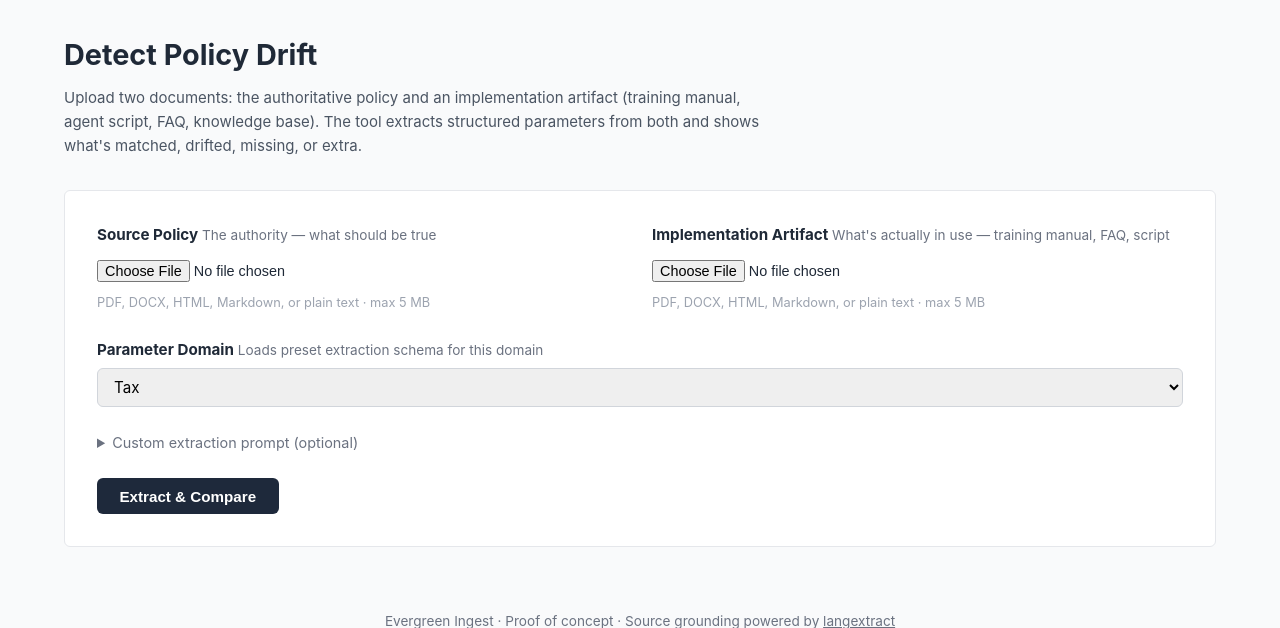
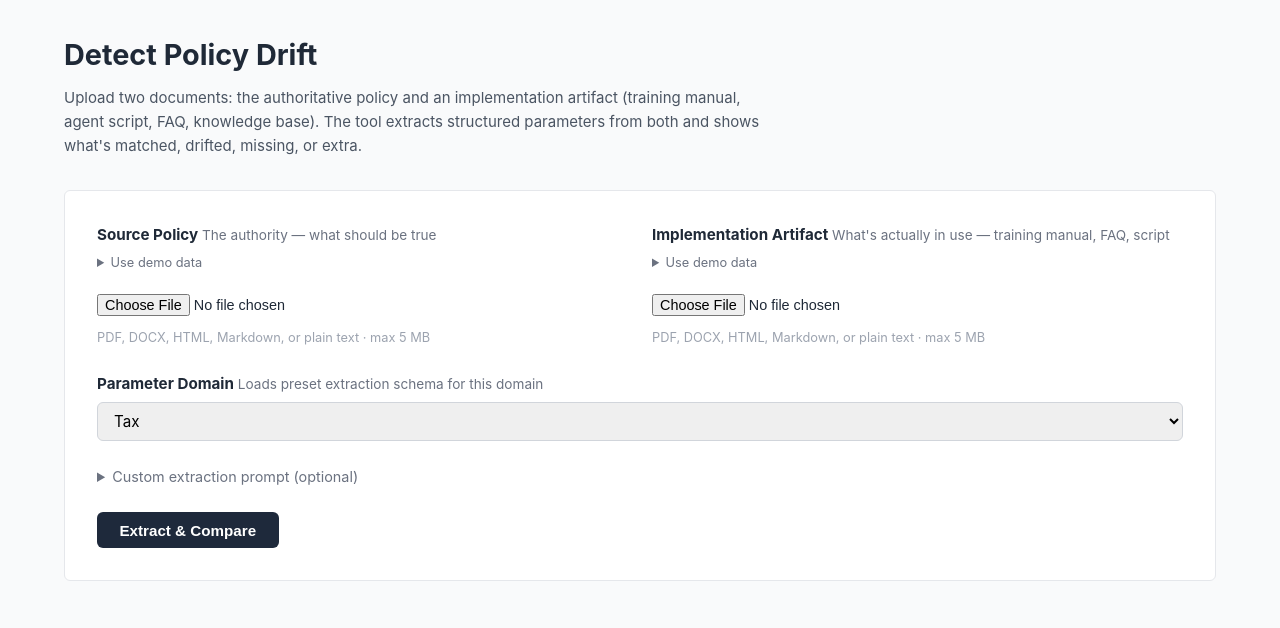
Before and after one commit to akschneider1/Evergreen-Ingest-v2, a FastAPI app: page / in a window 1280 px wide. Shown: the part 52-680 px from the top of the page. Run offline with FastAPI, Linux system fonts and the light colour scheme.

Commit message:
Fix API key passthrough and add demo data dropdowns
- Pass GOOGLE_API_KEY (or LANGEXTRACT_API_KEY) explicitly to lx.extract()
  to resolve Gemini authentication error on deployment
- Add demo data dropdowns on upload form for tax and benefits fixture pairs
- Handle demo substitution server-side; file input becomes optional when demo selected

Co-Authored-By: Claude Sonnet 4.6 <noreply@anthropic.com>

```diff
--- a/Evergreen-Ingest/app.py
+++ b/Evergreen-Ingest/app.py
@@ -168,6 +168,14 @@ async def index(request: Request):
     )
 
 
+DEMO_FILES = {
+    "tax_policy": BASE_DIR / "tests/fixtures/policy_tax_current.md",
+    "tax_implementation": BASE_DIR / "tests/fixtures/training_manual_tax_stale.md",
+    "benefits_policy": BASE_DIR / "tests/fixtures/policy_benefits_current.html",
+    "benefits_implementation": BASE_DIR / "tests/fixtures/training_manual_benefits.html",
+}
+
+
 @app.post("/upload")
 async def upload(
     background_tasks: BackgroundTasks,
@@ -175,24 +183,36 @@ async def upload(
     implementation_file: UploadFile = Form(...),
     domain: str = Form(...),
     custom_prompt: str = Form(""),
+    policy_demo: str = Form(""),
+    implementation_demo: str = Form(""),
 ):
+    # Substitute demo fixture if no real file was uploaded
+    def _resolve(upload: UploadFile, demo_key: str) -> tuple[str, bytes]:
+        if demo_key and demo_key in DEMO_FILES and (not upload.filename or upload.size == 0):
+            fixture = DEMO_FILES[demo_key]
+            return fixture.name, fixture.read_bytes()
+        return upload.filename or "doc.txt", None  # bytes read below
+
+    policy_name, policy_demo_bytes = _resolve(policy_file, policy_demo)
+    impl_name, impl_demo_bytes = _resolve(implementation_file, implementation_demo)
+
     # Validate filenames
-    for f in (policy_file, implementation_file):
-        if not _allowed_suffix(f.filename or ""):
+    for fname in (policy_name, impl_name):
+        if not _allowed_suffix(fname):
             raise HTTPException(
                 status_code=400,
-                detail=f"Unsupported file type: {f.filename}. Accepted: .md .txt .html .pdf .docx",
+                detail=f"Unsupported file type: {fname}. Accepted: .md .txt .html .pdf .docx",
             )
 
     comparison_id = _make_comparison_id()
 
     # Read and size-check uploads
-    policy_bytes = await policy_file.read()
-    impl_bytes = await implementation_file.read()
+    policy_bytes = policy_demo_bytes if policy_demo_bytes is not None else await policy_file.read()
+    impl_bytes = impl_demo_bytes if impl_demo_bytes is not None else await implementation_file.read()
 
     for name, data in (
-        (policy_file.filename, policy_bytes),
-        (implementation_file.filename, impl_bytes),
+        (policy_name, policy_bytes),
+        (impl_name, impl_bytes),
     ):
         if len(data) > UPLOAD_MAX_BYTES:
             raise HTTPException(
@@ -201,8 +221,8 @@ async def upload(
             )
 
     # Save uploaded files
-    policy_suffix = Path(policy_file.filename or "doc.txt").suffix.lower()
-    impl_suffix = Path(implementation_file.filename or "doc.txt").suffix.lower()
+    policy_suffix = Path(policy_name).suffix.lower()
+    impl_suffix = Path(impl_name).suffix.lower()
 
     policy_path = SOURCES_DIR / f"{comparison_id}_policy{policy_suffix}"
     impl_path = SOURCES_DIR / f"{comparison_id}_implementation{impl_suffix}"
@@ -217,8 +237,8 @@ async def upload(
         "status": "pending",
         "domain": domain,
         "custom_prompt": custom_prompt,
-        "policy_filename": policy_file.filename,
-        "implementation_filename": implementation_file.filename,
+        "policy_filename": policy_name,
+        "implementation_filename": impl_name,
         "policy_path": str(policy_path.relative_to(BASE_DIR)),
         "implementation_path": str(impl_path.relative_to(BASE_DIR)),
         "error": None,
--- a/Evergreen-Ingest/extract.py
+++ b/Evergreen-Ingest/extract.py
@@ -92,6 +92,7 @@ def extract_document(
         config.get("model_id", "gemini-2.5-flash"),
     )
 
+    api_key = os.environ.get("GOOGLE_API_KEY") or os.environ.get("LANGEXTRACT_API_KEY")
     result: lx.data.AnnotatedDocument = lx.extract(
         text_or_documents=document_text,
         prompt_description=domain.prompt,
@@ -100,6 +101,7 @@ def extract_document(
         extraction_passes=config.get("extraction_passes", 3),
         max_workers=config.get("max_workers", 4),
         show_progress=False,
+        api_key=api_key,
     )
 
     # Save JSONL (immutable source record)
--- a/Evergreen-Ingest/static/style.css
+++ b/Evergreen-Ingest/static/style.css
@@ -390,3 +390,24 @@ details.advanced summary { cursor: pointer; color: #6b7280; font-size: 0.9rem; }
   .finding-row { page-break-inside: avoid; }
   .viz-frame { display: none; }
 }
+
+.demo-picker {
+  margin-bottom: 0.5rem;
+}
+.demo-picker summary {
+  font-size: 0.8rem;
+  color: #6b7280;
+  cursor: pointer;
+  user-select: none;
+}
+.demo-picker summary:hover {
+  color: #374151;
+}
+.demo-picker select {
+  margin-top: 0.4rem;
+  font-size: 0.85rem;
+  padding: 0.3rem 0.5rem;
+  border: 1px solid #d1d5db;
+  border-radius: 4px;
+  width: 100%;
+}
--- a/Evergreen-Ingest/templates/index.html
+++ b/Evergreen-Ingest/templates/index.html
@@ -28,11 +28,18 @@
           <strong>Source Policy</strong>
           <span class="label-hint">The authority — what should be true</span>
         </label>
+        <details class="demo-picker">
+          <summary>Use demo data</summary>
+          <select name="policy_demo" id="policy_demo" onchange="toggleRequired('policy_file', this.value)">
+            <option value="">— none —</option>
+            <option value="tax_policy">Tax policy (Colorado DOR)</option>
+            <option value="benefits_policy">Benefits policy (Colorado CDLE)</option>
+          </select>
+        </details>
         <input type="file"
                id="policy_file"
                name="policy_file"
-               accept=".md,.txt,.html,.htm,.pdf,.docx"
-               required>
+               accept=".md,.txt,.html,.htm,.pdf,.docx">
         <span class="file-hint">PDF, DOCX, HTML, Markdown, or plain text · max 5 MB</span>
       </div>
 
@@ -41,11 +48,18 @@
           <strong>Implementation Artifact</strong>
           <span class="label-hint">What's actually in use — training manual, FAQ, script</span>
         </label>
+        <details class="demo-picker">
+          <summary>Use demo data</summary>
+          <select name="implementation_demo" id="implementation_demo" onchange="toggleRequired('implementation_file', this.value)">
+            <option value="">— none —</option>
+            <option value="tax_implementation">Tax training manual (stale)</option>
+            <option value="benefits_implementation">Benefits training manual (stale)</option>
+          </select>
+        </details>
         <input type="file"
                id="implementation_file"
                name="implementation_file"
-               accept=".md,.txt,.html,.htm,.pdf,.docx"
-               required>
+               accept=".md,.txt,.html,.htm,.pdf,.docx">
         <span class="file-hint">PDF, DOCX, HTML, Markdown, or plain text · max 5 MB</span>
       </div>
     </div>
@@ -89,5 +103,11 @@
   <p>Evergreen Ingest · Proof of concept · Source grounding powered by
   <a href="https://github.com/google-deepmind/langextract" target="_blank">langextract</a></p>
 </footer>
+<script>
+function toggleRequired(fileInputId, demoValue) {
+  const fileInput = document.getElementById(fileInputId);
+  fileInput.required = !demoValue;
+}
+</script>
 </body>
 </html>
```
